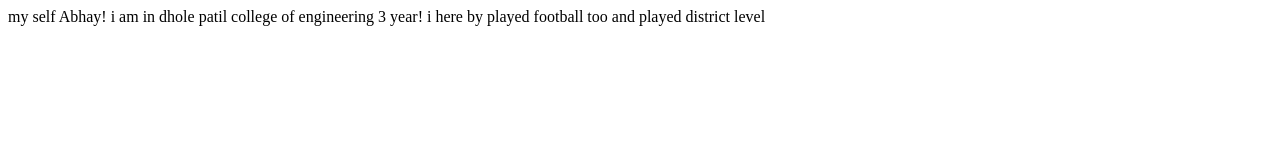
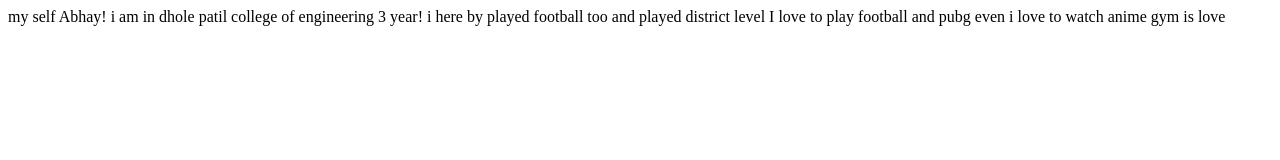
Before and after one commit to Abhaysharma0012/self-site, a plain HTML site: page index.html in a window 1280 px wide. Drawn offline with Linux system fonts and the light colour scheme.

Commit message:
update: hobbies

```diff
--- a/index.html
+++ b/index.html
@@ -8,6 +8,7 @@
   </head>
   <body>
     my self Abhay! i am in dhole patil college of engineering 3 year! i here by
-    played football too and played district level
+    played football too and played district level I love to play football and
+    pubg even i love to watch anime gym is love
   </body>
 </html>
```
